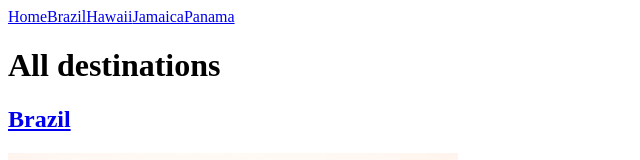
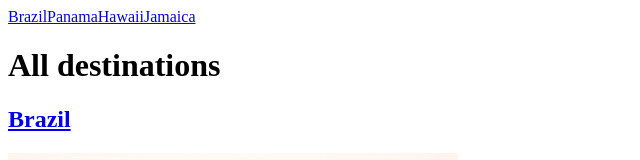
Before and after one commit to quackness/vue-router, a Vue app: page / in a window 1280 px wide. Shown: the top 160 px of the page, without its empty margins (0-640 px from the left). Built offline with nearby package versions, Linux system fonts and the light colour scheme; the HTML template or start-up script is replaced by a standard one.

Commit message:
add destinations from the json file to Navigation, loop through them and add router-link to have the names linked correctly

```diff
--- a/src/components/TheNavigation.vue
+++ b/src/components/TheNavigation.vue
@@ -1,9 +1,20 @@
 <template>
   <div id="nav">
-    <router-link to="/">Home</router-link>
-    <router-link to="/brazil">Brazil</router-link>
-    <router-link to="/hawaii">Hawaii</router-link>
-    <router-link to="/jamaica">Jamaica</router-link>
-    <router-link to="/panama">Panama</router-link>
+      <router-link
+        v-for="destination in destinations"
+        :key="destination.id"
+        :to="{name: 'destination.show', params:{id: destination.id}}"
+      >
+        {{ destination.name }}
+      </router-link>
   </div>
 </template>
+<script setup>
+import sourceData from '@/data.json';
+import {computed} from "vue";
+
+const destinations = computed(() => {
+  return sourceData.destinations
+});
+
+</script>
```
